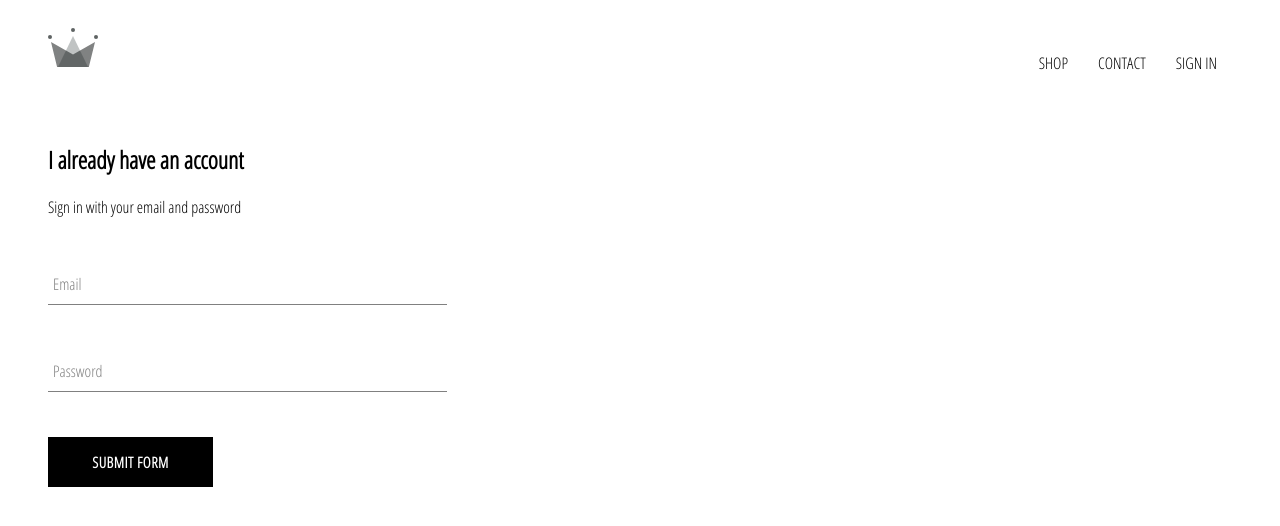
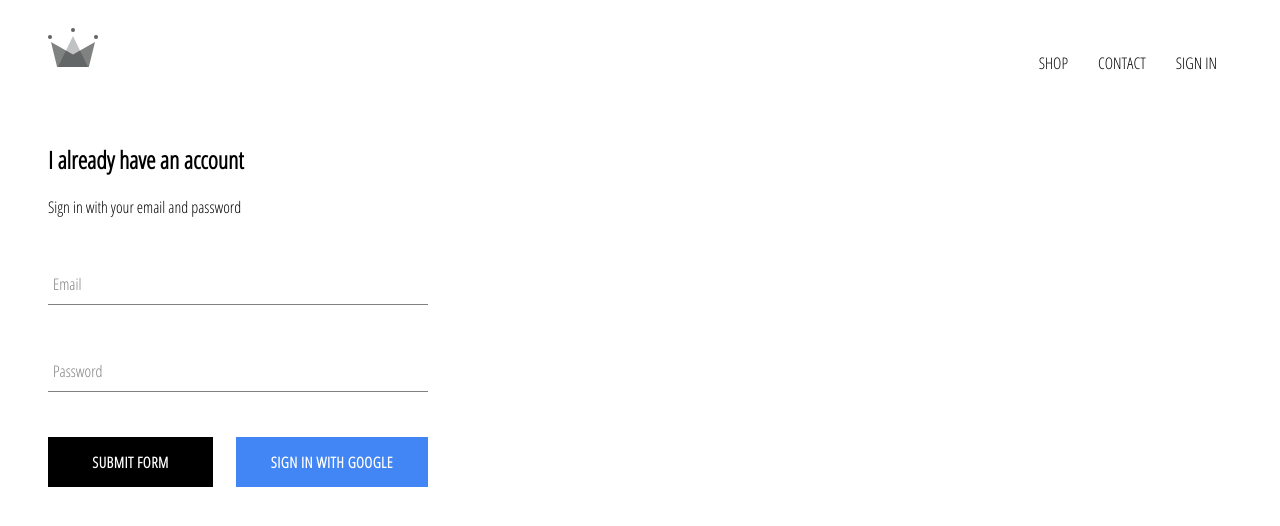
Before and after one commit to procodestudio/react-ecommerce, a React (Create React App) app: page /signin in a window 1280 px wide. Shown: the top 526 px of the page. Built offline with nearby package versions, Linux system fonts and the light colour scheme; no server answers.

Commit message:
Added firebase google authentication to app

```diff
--- a/package.json
+++ b/package.json
@@ -6,6 +6,7 @@
     "@testing-library/jest-dom": "^4.2.4",
     "@testing-library/react": "^9.3.2",
     "@testing-library/user-event": "^7.1.2",
+    "firebase": "^7.14.5",
     "prop-types": "^15.7.2",
     "react": "^16.13.1",
     "react-dom": "^16.13.1",
--- a/src/components/app/index.jsx
+++ b/src/components/app/index.jsx
@@ -1,15 +1,39 @@
-import React from 'react';
+import React, { Component } from 'react';
 import { BrowserRouter, Switch, Route } from 'react-router-dom';
 import Header from '../header';
 import Homepage from '../../pages/homepage';
 import ShopPage from '../../pages/shop';
 import SignRegister from '../../pages/sign-register';
+import { auth } from '../../firebase/utils';
 import './styles.scss';
 
-const App = () => (
+class App extends Component {
+  constructor() {
+    super();
+
+    this.state = {
+      currentUser: null,
+    };
+
+    this.unsubscribeFromAuth = null;
+  }
+
+  componentDidMount() {
+    this.unsubscribeFromAuth = auth.onAuthStateChanged((user) => {
+      this.setState({ currentUser: user });
+    });
+  }
+
+  componentWillUnmount() {
+    this.unsubscribeFromAuth();
+  }
+
+  render() {
+    const { currentUser } = this.state;
+    return (
       <div>
         <BrowserRouter>
-      <Header />
+          <Header currentUser={currentUser} />
           <Switch>
             <Route exact path="/" component={Homepage} />
             <Route path="/shop" component={ShopPage} />
@@ -18,5 +42,7 @@
         </BrowserRouter>
       </div>
     );
+  }
+}
 
 export default App;
--- a/src/components/app/styles.scss
+++ b/src/components/app/styles.scss
@@ -9,3 +9,7 @@
   text-decoration: none;
   color: black;
 }
+
+* {
+  box-sizing: border-box;
+}
--- a/src/components/custom-button/index.jsx
+++ b/src/components/custom-button/index.jsx
@@ -2,9 +2,9 @@
 import PropTypes from 'prop-types';
 import './styles.scss';
 
-const CustomButtom = ({ children, ...otherProps }) => (
+const CustomButtom = ({ children, theme, ...otherProps }) => (
   /* eslint-disable react/button-has-type, react/jsx-props-no-spreading */
-  <button className="custom-button" {...otherProps}>
+  <button className={`custom-button ${theme}`} {...otherProps}>
     {children}
   </button>
   /* eslint-enable react/button-has-type, react/jsx-props-no-spreading */
@@ -12,6 +12,11 @@
 
 CustomButtom.propTypes = {
   children: PropTypes.node.isRequired,
+  theme: PropTypes.string,
+};
+
+CustomButtom.defaultProps = {
+  theme: undefined,
 };
 
 export default CustomButtom;
--- a/src/components/custom-button/styles.scss
+++ b/src/components/custom-button/styles.scss
@@ -19,4 +19,14 @@
     color: black;
     border: 1px solid black;
   }
+
+  &.blue {
+    background-color: #4285f4;
+    color: white;
+
+    &:hover {
+      background-color: #357ae8;
+      border: none;
+    }
+  }
 }
--- a/src/components/header/index.jsx
+++ b/src/components/header/index.jsx
@@ -1,9 +1,15 @@
 import React from 'react';
+import PropTypes from 'prop-types';
 import { Link } from 'react-router-dom';
 import { ReactComponent as Logo } from '../../assets/crown.svg';
+import { auth } from '../../firebase/utils';
 import './styles.scss';
 
-const Header = () => (
+const signOut = () => {
+  auth.signOut();
+};
+
+const Header = ({ currentUser }) => (
   <div className="header">
     <Link to="/">
       <Logo className="logo" />
@@ -11,9 +17,22 @@
     <div className="options">
       <Link className="option" to="/shop">SHOP</Link>
       <Link className="option" to="/shop">CONTACT</Link>
-      <Link className="option" to="/signin">SIGN IN</Link>
+      {
+        currentUser
+          ? <div tabIndex="0" role="button" className="option" onKeyDown={() => signOut()} onClick={() => signOut()}>SIGN OUT</div>
+          : <Link className="option" to="/signin">SIGN IN</Link>
+
+      }
     </div>
   </div>
 );
 
+Header.propTypes = {
+  currentUser: PropTypes.shape(),
+};
+
+Header.defaultProps = {
+  currentUser: undefined,
+};
+
 export default Header;
--- a/src/components/header/styles.scss
+++ b/src/components/header/styles.scss
@@ -20,6 +20,9 @@
 
     .option {
       padding: 10px 15px;
+      border: none;
+      outline:none;
+      cursor: pointer;
     }
   }
 }
--- a/src/components/sign-in/index.jsx
+++ b/src/components/sign-in/index.jsx
@@ -1,6 +1,7 @@
 import React, { Component } from 'react';
 import FormInput from '../form-input';
 import CustomButtom from '../custom-button';
+import { signInWithGoogle } from '../../firebase/utils';
 import './styles.scss';
 
 class SignIn extends Component {
@@ -52,7 +53,10 @@
             value={password}
             handleChange={(evt) => this.handleChange(evt)}
           />
-          <CustomButtom type="submit">Submit form</CustomButtom>
+          <div className="buttons">
+            <CustomButtom type="submit">Submit form</CustomButtom>
+            <CustomButtom theme="blue" type="button" onClick={signInWithGoogle}>Sign in with Google</CustomButtom>
+          </div>
         </form>
       </div>
     );
--- a/src/components/sign-in/styles.scss
+++ b/src/components/sign-in/styles.scss
@@ -1,9 +1,14 @@
 .sign-in {
-  width: 30vw;
+  width: 380px;
   display: flex;
   flex-direction: column;
 
   .title {
     margin: 10x 0;
   }
+
+  .buttons {
+    display: flex;
+    justify-content: space-between;
+  }
 }
--- /dev/null
+++ b/src/firebase/utils.js
@@ -0,0 +1,26 @@
+import firebase from 'firebase/app';
+import 'firebase/firestore';
+import 'firebase/auth';
+
+const config = {
+  apiKey: 'AIzaSyDqR11sgTZDSuoEQnGGjSDUBd_QHJy7WqI',
+  authDomain: 'react-ecommerce-94258.firebaseapp.com',
+  databaseURL: 'https://react-ecommerce-94258.firebaseio.com',
+  projectId: 'react-ecommerce-94258',
+  storageBucket: 'react-ecommerce-94258.appspot.com',
+  messagingSenderId: '414041686285',
+  appId: '1:414041686285:web:9f9e7a96809217b28d3044',
+  measurementId: 'G-JT4ZH3BB19',
+};
+
+firebase.initializeApp(config);
+
+export const auth = firebase.auth();
+export const firestore = firebase.firestore();
+
+const provider = new firebase.auth.GoogleAuthProvider();
+provider.setCustomParameters({ prompt: 'select_account' });
+
+export const signInWithGoogle = () => auth.signInWithRedirect(provider);
+
+export default firebase;
```
Lines whose indentation alone changed are shown as unchanged.
